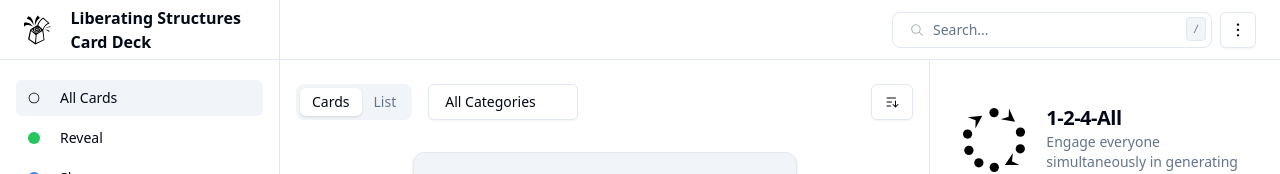
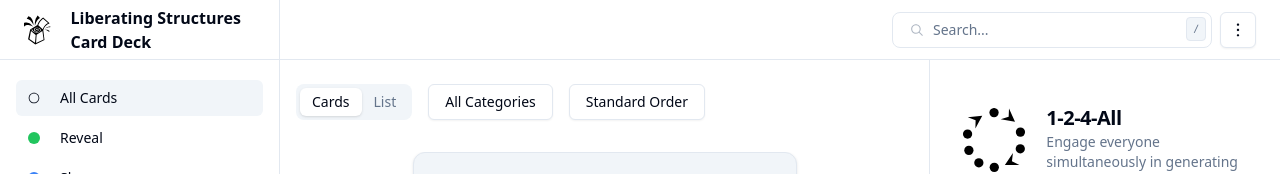
Before and after one commit to vpapadopou/ls-cards-online, a React (Vite) app: page / in a window 1280 px wide. Shown: the top 174 px of the page. Built offline with nearby package versions, Linux system fonts and the light colour scheme.

Commit message:
Added popover for sorting

```diff
--- a/src/components/CardDeck/CardDeckOptions.jsx
+++ b/src/components/CardDeck/CardDeckOptions.jsx
@@ -1,12 +1,10 @@
 import { React, useState } from 'react';
 
-import { SortAscending } from '@phosphor-icons/react';
 import { CircleIcon } from '@radix-ui/react-icons';
 
 import { Button } from '@/components/ui/button';
 import { Command, CommandGroup, CommandItem, CommandList } from '@/components/ui/command';
 import { Popover, PopoverContent, PopoverTrigger } from '@/components/ui/popover';
-import { Select, SelectContent, SelectGroup, SelectItem, SelectTrigger, SelectValue } from '@/components/ui/select';
 import { TabsList, TabsTrigger } from '@/components/ui/tabs';
 
 import { useCardStore } from '@/hooks/use-card-store';
@@ -17,15 +15,22 @@ import { getAllCategories, getCategoryById } from '@/services/card-categories';
 function CardDeckOptions() {
   const selectedCategoryId = useCardStore((state) => state.selectedCategoryId);
   const setSelectedCategoryId = useCardStore((state) => state.setSelectedCategoryId);
+  const selectedCategory = getCategoryById(selectedCategoryId);
   const [openCategoryFilter, setOpenCategoryFilter] = useState(false);
 
   const selectedSortingId = useCardStore((state) => state.selectedSortingId);
   const setSelectedSortingId = useCardStore((state) => state.setSelectedSortingId);
   const sortingOptions = getSortingOptions();
+  const [openSortingFilter, setOpenSortingFilter] = useState(false);
 
   const handleCategorySelection = (categoryId) => {
     setSelectedCategoryId(categoryId);
     setOpenCategoryFilter(false);
+  };
+
+  const handleSortingSelection = (sortingId) => {
+    setSelectedSortingId(sortingId);
+    setOpenSortingFilter(false);
   };
 
   return (
@@ -43,15 +48,16 @@ function CardDeckOptions() {
       {/* Category Selection */}
       <Popover open={openCategoryFilter} onOpenChange={setOpenCategoryFilter}>
         <PopoverTrigger asChild>
-          <Button variant="outline" className="w-[150px] justify-start">
-            {selectedCategoryId ? <span className={`w-3 h-3 ${getCategoryById(selectedCategoryId).color} rounded-full mr-2 inline-block`} /> : null}
-            {selectedCategoryId ? getCategoryById(selectedCategoryId).title : 'All Categories'}
+          <Button variant="outline" className="justify-start">
+            {!!selectedCategoryId && <span className={`w-3 h-3 ${selectedCategory.color} rounded-full mr-2 inline-block`} />}
+            {selectedCategoryId ? selectedCategory.title : 'All Categories'}
           </Button>
         </PopoverTrigger>
         <PopoverContent className="p-0" side="bottom" align="start">
           <Command>
             <CommandList>
               <CommandGroup>
+                {/* All cards is a special option with id 0 */}
                 <CommandItem
                   key={0}
                   value={0}
@@ -81,32 +87,32 @@ function CardDeckOptions() {
       </Popover>
       {/* /Category Selection */}
       {/* Sorting Selection */}
-      <div className="ml-auto">
-        <Select defaultValue="id" value={selectedSortingId} onValueChange={setSelectedSortingId} data-testid="sorting-trigger">
-          <SelectTrigger data-testid="sorting-option-trigger">
-            <SelectValue placeholder="Sort By">
-              <SortAscending className="w-4 h-4" />
-              <span className="sr-only">Select sorting method</span>
-            </SelectValue>
-          </SelectTrigger>
-          <SelectContent align="end">
-            <SelectGroup
-              // Ref hack used to stop click propagation behind the select
-              ref={(ref) =>
-                ref?.addEventListener('touchend', (e) => {
-                  e.preventDefault();
-                })
-              }
-            >
-              {sortingOptions.map((sortingOption) => (
-                <SelectItem key={sortingOption.value} value={sortingOption.value} data-testid="sorting-option">
-                  {sortingOption.name}
-                </SelectItem>
-              ))}
-            </SelectGroup>
-          </SelectContent>
-        </Select>
-      </div>
+      <Popover open={openSortingFilter} onOpenChange={setOpenSortingFilter}>
+        <PopoverTrigger asChild>
+          <Button variant="outline" className="justify-start">
+            {sortingOptions[selectedSortingId].name}
+          </Button>
+        </PopoverTrigger>
+        <PopoverContent className="p-0" side="bottom" align="start">
+          <Command>
+            <CommandList>
+              <CommandGroup>
+                {sortingOptions.map((sortingOption) => (
+                  <CommandItem
+                    key={sortingOption.value}
+                    value={sortingOption.value}
+                    onSelect={() => {
+                      handleSortingSelection(sortingOption.value);
+                    }}
+                  >
+                    <span>{sortingOption.name}</span>
+                  </CommandItem>
+                ))}
+              </CommandGroup>
+            </CommandList>
+          </Command>
+        </PopoverContent>
+      </Popover>
       {/* /Sorting Selection */}
     </div>
   );
```
